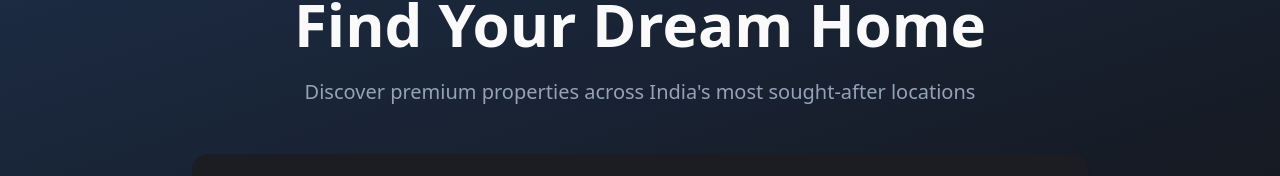
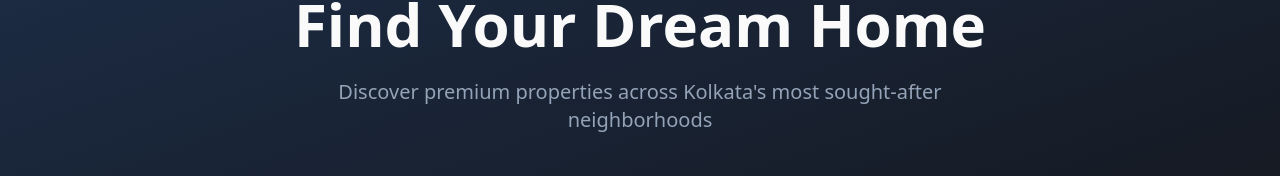
Before and after one commit to Tatz18/copy-web-blueprint, a React (Vite) app: page /properties in a window 1280 px wide. Shown: the part 166-342 px from the top of the page. Built offline with nearby package versions, Linux system fonts and the light colour scheme; no server answers; the database is empty; the HTML template or start-up script is replaced by a standard one.

Commit message:
Update content for Kolkata

```diff
--- a/src/pages/Properties.tsx
+++ b/src/pages/Properties.tsx
@@ -62,7 +62,7 @@ const Properties = () => {
               {locationFilter || areaFilter ? `Properties in ${areaFilter ? areaFilter + ', ' : ''}${locationFilter || ''}` : 'Find Your Dream Home'}
             </h1>
             <p className="text-xl text-muted-foreground max-w-2xl mx-auto">
-              {locationFilter || areaFilter ? `Discover premium properties in ${locationFilter || areaFilter}` : 'Discover premium properties across India\'s most sought-after locations'}
+              {locationFilter || areaFilter ? `Discover premium properties in ${locationFilter || areaFilter}` : 'Discover premium properties across Kolkata\'s most sought-after neighborhoods'}
             </p>
           </div>
 
```
